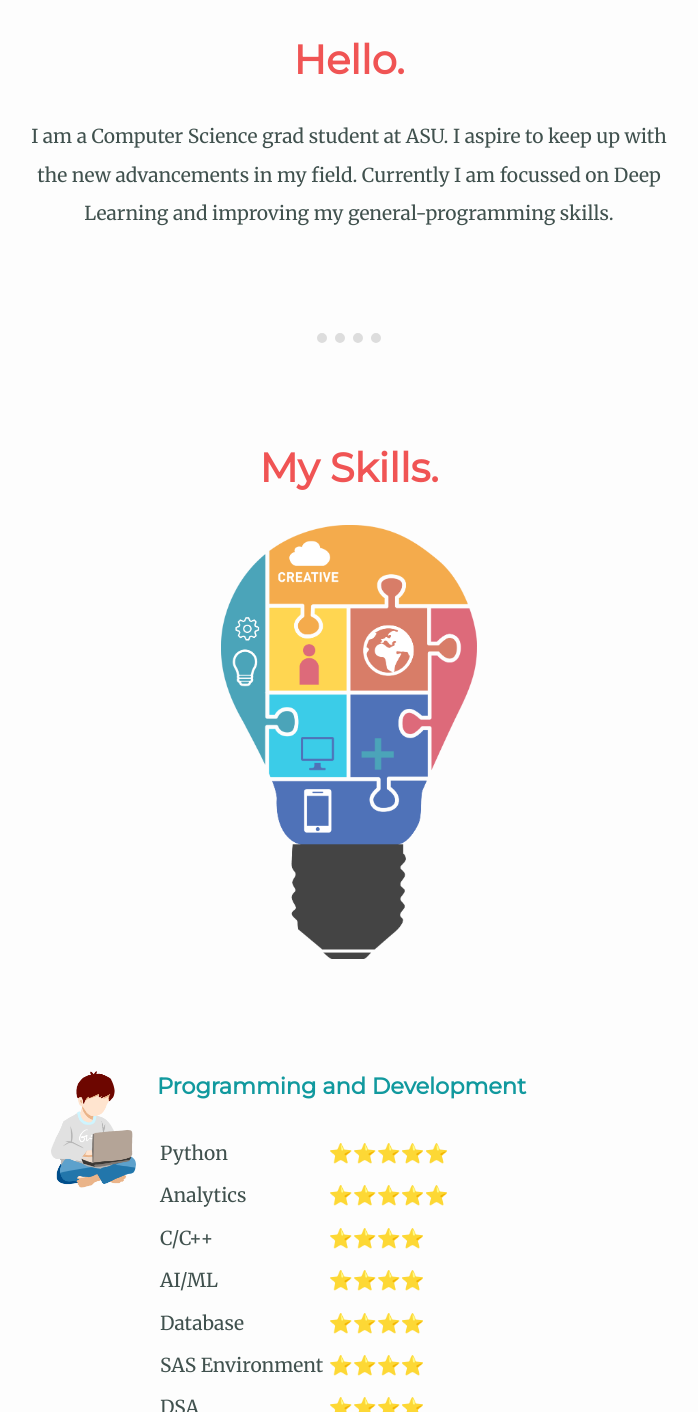
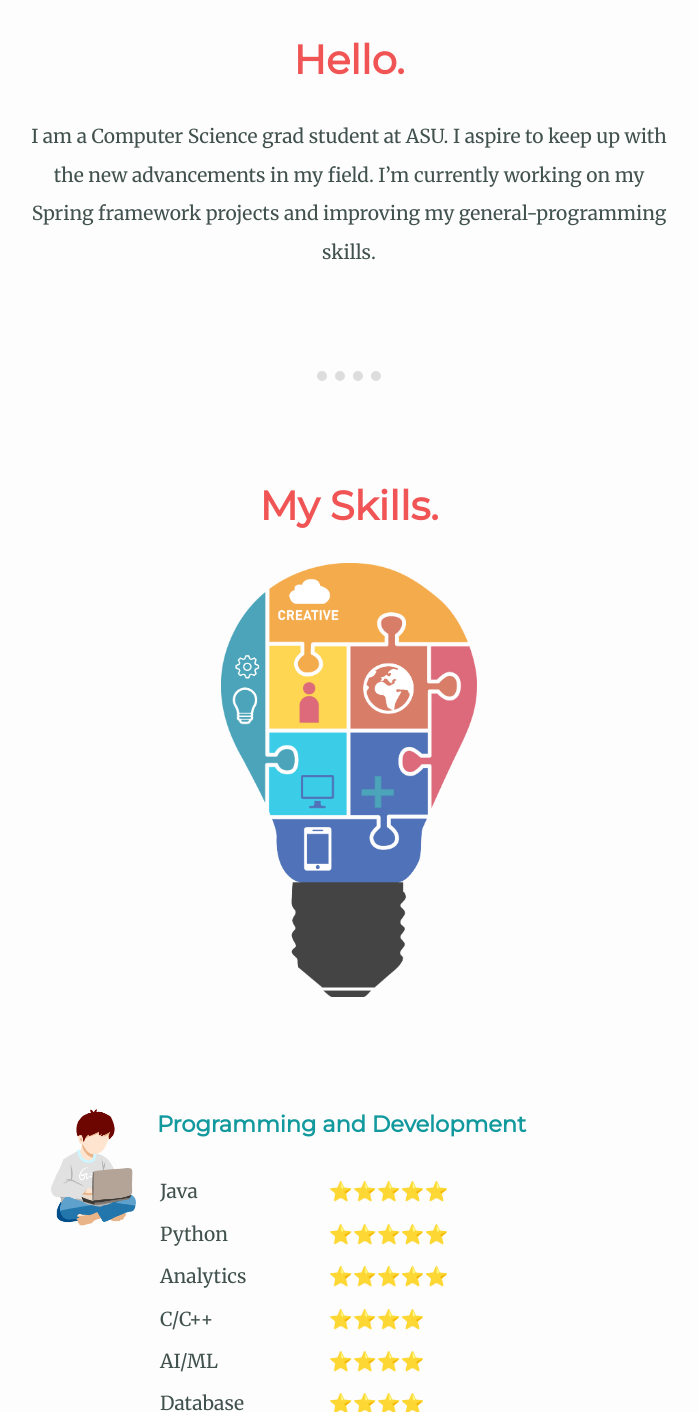
Before and after one commit to saurin1004/About-me, a plain HTML site: page index.html in a window 1280 px wide. Shown: the part 1183-2595 px from the top of the page, without its empty margins (291-989 px from the left). Drawn offline with Linux system fonts and the light colour scheme.

Commit message:
Update index.html

```diff
--- a/index.html
+++ b/index.html
@@ -21,7 +21,7 @@
     <div class="profile">
       <img class="saurin-img" src="images/Profile_picture-modified-circle.png" alt="">
       <h2>Hello.</h2>
-      <p class="intro">I am a Computer Science grad student at ASU. I aspire to keep up with the new advancements in my field. Currently I am focussed on Deep Learning and improving my general-programming skills. </p>
+      <p class="intro">I am a Computer Science grad student at ASU. I aspire to keep up with the new advancements in my field. I’m currently working on my Spring framework projects and improving my general-programming skills. </p>
     </div>
     <hr>
     <div class="skills">
@@ -32,6 +32,10 @@
         <img class="coding-img" src="images/coding.png" alt="">
         <h3>Programming and Development</h3>
         <table>
+          <tr>
+            <td>Java</td>
+            <td> ⭐⭐⭐⭐⭐</td>
+          </tr>
           <tr>
             <td>Python</td>
             <td> ⭐⭐⭐⭐⭐</td>
```
